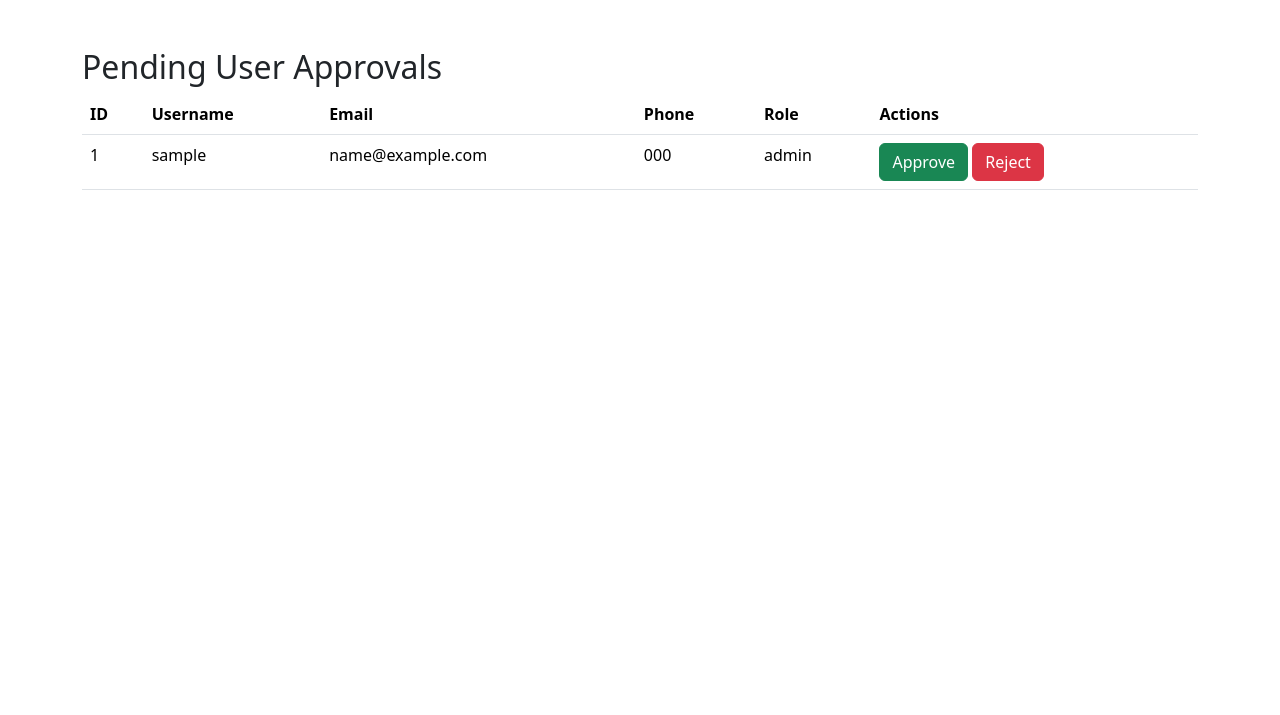
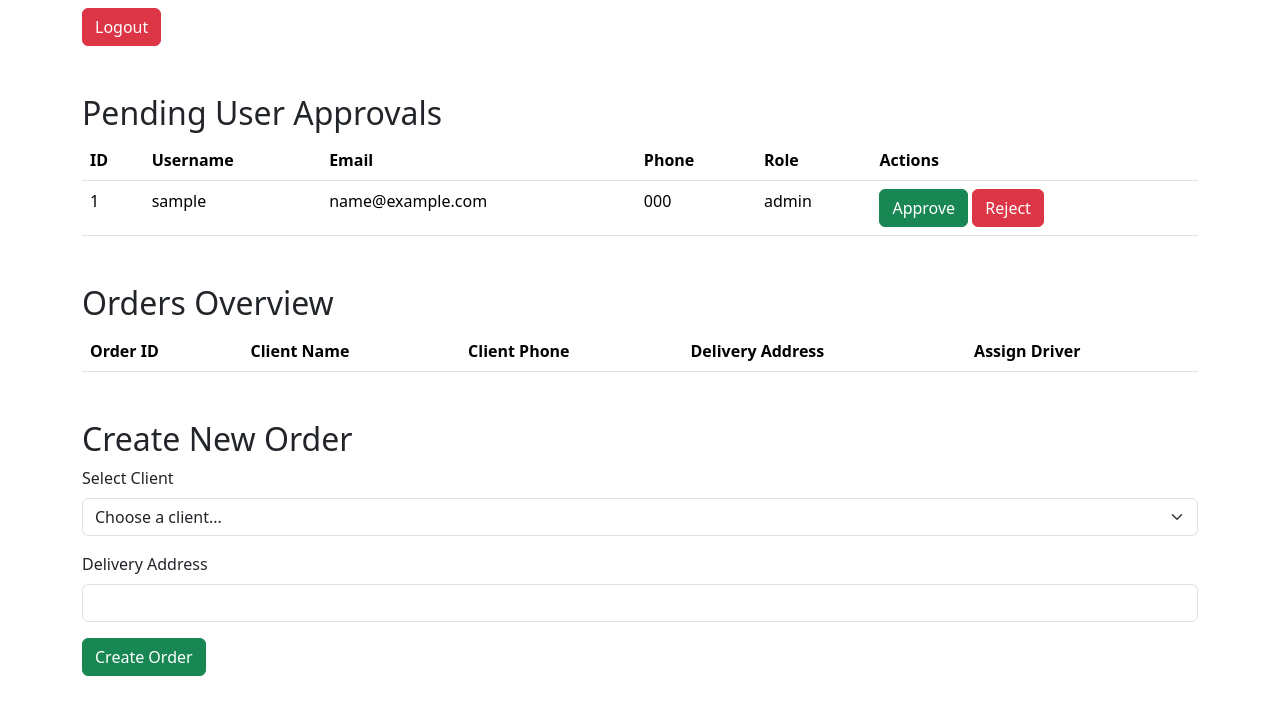
Before and after one commit to EnowellDani/Rindra-Fast-Delivery, a PHP site: page /admin_dashboard.php in a window 1280 px wide. Shown: the top 715 px of the page. Run offline with PHP 8.4, Linux system fonts and the light colour scheme; the visitor is signed in with stand-in values (Sample User, id 1); tables that the repository leaves empty or names only in its code hold one stand-in row (values such as "Sample post"); lists and menus that the app fills with data are empty.

Commit message:
modify, added, and improve file

```diff
--- a/admin_dashboard.php
+++ b/admin_dashboard.php
@@ -1,6 +1,8 @@
 <?php
 session_start();
 require 'database.php';  // Include database connection
+require 'order.php';     // Include the Order class
+require 'driver.php';    // Include the Driver class
 
 // Check if the user is logged in and is an admin
 if (!isset($_SESSION['user_id']) || $_SESSION['role'] !== 'admin') {
@@ -11,65 +13,66 @@
 // Fetch pending users
 $pending_users = $pdo->query("SELECT * FROM pending_users WHERE status = 'pending'")->fetchAll(PDO::FETCH_ASSOC);
 
+// Fetch all orders
+$orders = $pdo->query("SELECT orders.*, clients.name AS client_name, clients.phone AS client_phone
+                        FROM orders
+                        JOIN clients ON orders.client_id = clients.id
+                        WHERE orders.driver_id IS NULL")->fetchAll(PDO::FETCH_ASSOC); // Fetch orders without a driver
+
+// Fetch all drivers
+$drivers = $pdo->query("SELECT * FROM drivers")->fetchAll(PDO::FETCH_ASSOC);
+
 // Handle user approval or rejection
 if ($_SERVER['REQUEST_METHOD'] === 'POST' && isset($_POST['action'])) {
-    $user_id = $_POST['user_id'];
-    $action = $_POST['action']; // 'approve' or 'reject'
+    // Approve or reject logic (existing code)
+}
 
-    if ($action === 'approve') {
-        // Get the role of the user
-        $stmt = $pdo->prepare("SELECT role, email, username, phone, password FROM pending_users WHERE id = :user_id");
-        $stmt->execute([':user_id' => $user_id]);
-        $user = $stmt->fetch(PDO::FETCH_ASSOC);
+// Handle order assignment
+if ($_SERVER['REQUEST_METHOD'] === 'POST' && isset($_POST['order_action'])) {
+    $order_id = $_POST['order_id'];
+    $action = $_POST['order_action']; // 'assign' or 'decline'
 
-        $role = $user['role'];
+    if ($action === 'assign') {
+        $driver_id = $_POST['driver_id'];
+        // Assign the driver to the order
+        $stmt = $pdo->prepare("UPDATE orders SET driver_id = :driver_id, status = 'pending' WHERE id = :order_id");
+        $stmt->execute([':driver_id' => $driver_id, ':order_id' => $order_id]);
+        echo '<div class="alert alert-success">Driver assigned to order successfully!</div>';
+    } elseif ($action === 'decline') {
+        // Delete the order from the database
+        $stmt = $pdo->prepare("DELETE FROM orders WHERE id = :order_id");
+        $stmt->execute([':order_id' => $order_id]);
+        echo '<div class="alert alert-danger">Order declined successfully!</div>';
+    }
+}
 
-        // Check if the email already exists in the corresponding table
-        if ($role === 'client') {
-            $check_stmt = $pdo->prepare("SELECT email FROM clients WHERE email = :email");
+// Handle order creation
+if ($_SERVER['REQUEST_METHOD'] === 'POST' && isset($_POST['create_order'])) {
+    $client_id = $_POST['client_id'];
+    $address = $_POST['address'];
+
+    // Basic validation
+    if (!empty($client_id) && !empty($address)) {
+        // Check for existing orders with the same client and address
+        $stmt = $pdo->prepare("SELECT * FROM orders WHERE client_id = :client_id AND address = :address AND status = 'pending'");
+        $stmt->execute([':client_id' => $client_id, ':address' => $address]);
+        $existing_order = $stmt->fetch();
+
+        if ($existing_order) {
+            echo '<div class="alert alert-warning">An order with the same client and address already exists!</div>';
         } else {
-            $check_stmt = $pdo->prepare("SELECT email FROM users WHERE email = :email");  // Assuming drivers and admins go into 'users' table
-        }
-        $check_stmt->execute([':email' => $user['email']]);
-        $existingEmail = $check_stmt->fetchColumn();
-
-        if ($existingEmail) {
-            echo '<div class="alert alert-danger">Error: The email address is already registered.</div>';
-        } else {
-            // Insert into the appropriate table based on role
-            if ($role === 'client') {
-                // Insert into clients table
-                $stmt = $pdo->prepare("INSERT INTO clients (name, email, phone, password)
-                                        VALUES (:username, :email, :phone, :password)");
-            } else {
-                // Insert into users table for driver or admin
-                $stmt = $pdo->prepare("INSERT INTO users (username, email, phone, role, password)
-                                        VALUES (:username, :email, :phone, :role, :password)");
-            }
+            // Insert new order into the database
+            $stmt = $pdo->prepare("INSERT INTO orders (client_id, address, status) VALUES (:client_id, :address, 'pending')");
             $stmt->execute([
-                ':username' => $user['username'],
-                ':email' => $user['email'],
-                ':phone' => $user['phone'],
-                ':password' => $user['password'],
-                ':role' => $role
+                ':client_id' => $client_id,
+                ':address' => $address
             ]);
 
-            // Update the pending user to approved status
-            $stmt = $pdo->prepare("UPDATE pending_users SET status = 'approved' WHERE id = :user_id");
-            $stmt->execute([':user_id' => $user_id]);
-
-            echo '<div class="alert alert-success">User approved successfully!</div>';
+            echo '<div class="alert alert-success">Order created successfully!</div>';
         }
-    } elseif ($action === 'reject') {
-        // Update the user to denied status
-        $stmt = $pdo->prepare("UPDATE pending_users SET status = 'denied' WHERE id = :user_id");
-        $stmt->execute([':user_id' => $user_id]);
-
-        echo '<div class="alert alert-danger">User rejected successfully!</div>';
+    } else {
+        echo '<div class="alert alert-danger">Please fill in all fields.</div>';
     }
-
-    // Refresh pending users list
-    $pending_users = $pdo->query("SELECT * FROM pending_users WHERE status = 'pending'")->fetchAll(PDO::FETCH_ASSOC);
 }
 ?>
 
@@ -82,9 +85,13 @@
     <link href="https://cdn.jsdelivr.net/npm/bootstrap@5.3.3/dist/css/bootstrap.min.css" rel="stylesheet">
 </head>
 <body>
+<div class="container mt-2">
+    <form method="POST" action="logout.php">
+        <button type="submit" class="btn btn-danger">Logout</button>
+    </form>
+</div>
 <div class="container mt-5">
     <h2>Pending User Approvals</h2>
-
     <table class="table">
         <thead>
             <tr>
@@ -100,7 +107,7 @@
             <?php foreach ($pending_users as $user): ?>
                 <tr>
                     <td><?= htmlspecialchars($user['id']) ?></td>
-                    <td><?= htmlspecialchars($user['username']) ?></td>
+                    <td><?= htmlspecialchars($user['username'] ?? 'N/A') ?></td>
                     <td><?= htmlspecialchars($user['email']) ?></td>
                     <td><?= htmlspecialchars($user['phone']) ?></td>
                     <td><?= htmlspecialchars($user['role']) ?></td>
@@ -115,6 +122,64 @@
             <?php endforeach; ?>
         </tbody>
     </table>
+
+    <h2 class="mt-5">Orders Overview</h2>
+    <table class="table">
+        <thead>
+            <tr>
+                <th>Order ID</th>
+                <th>Client Name</th>
+                <th>Client Phone</th>
+                <th>Delivery Address</th>
+                <th>Assign Driver</th>
+            </tr>
+        </thead>
+        <tbody>
+            <?php foreach ($orders as $order): ?>
+                <tr>
+                    <td><?= htmlspecialchars($order['id']) ?></td>
+                    <td><?= htmlspecialchars($order['client_name']) ?></td>
+                    <td><?= htmlspecialchars($order['client_phone']) ?></td>
+                    <td><?= htmlspecialchars($order['address']) ?></td>
+                    <td>
+                        <form method="POST" action="admin_dashboard.php">
+                            <input type="hidden" name="order_id" value="<?= htmlspecialchars($order['id']) ?>">
+                            <select name="driver_id" class="form-select" required>
+                                <option value="">Select Driver</option>
+                                <?php foreach ($drivers as $driver): ?>
+                                    <option value="<?= htmlspecialchars($driver['id']) ?>">
+                                        <?= htmlspecialchars($driver['name']) ?>
+                                    </option>
+                                <?php endforeach; ?>
+                            </select>
+                            <button type="submit" name="order_action" value="assign" class="btn btn-primary mt-2">Assign</button>
+                        </form>
+                    </td>
+                </tr>
+            <?php endforeach; ?>
+        </tbody>
+    </table>
+
+    <h2 class="mt-5">Create New Order</h2>
+    <form method="POST" action="admin_dashboard.php">
+        <div class="mb-3">
+            <label for="client_id" class="form-label">Select Client</label>
+            <select name="client_id" class="form-select" required>
+                <option value="">Choose a client...</option>
+                <?php
+                // Fetch all clients for the order creation form
+                $clients = $pdo->query("SELECT id, name FROM clients")->fetchAll(PDO::FETCH_ASSOC);
+                foreach ($clients as $client): ?>
+                    <option value="<?= htmlspecialchars($client['id']); ?>"><?= htmlspecialchars($client['name']); ?></option>
+                <?php endforeach; ?>
+            </select>
+        </div>
+        <div class="mb-3">
+            <label for="address" class="form-label">Delivery Address</label>
+            <input type="text" class="form-control" id="address" name="address" required>
+        </div>
+        <button type="submit" name="create_order" class="btn btn-success">Create Order</button>
+    </form>
 </div>
 <script src="https://cdn.jsdelivr.net/npm/bootstrap@5.3.3/dist/js/bootstrap.bundle.min.js"></script>
 </body>
--- /dev/null
+++ b/logout.php
@@ -0,0 +1,6 @@
+<?php
+session_start();
+session_destroy();
+header('Location: index.php');
+exit;
+?>
```
Also changed, not shown: client.php (added, +28 -0 lines), client_dashboard.php (+9 -5 lines), driver_dashboard.php (+41 -42 lines), index.php (+15 -15 lines), sign_up.php (+43 -7 lines), user.php (added, +50 -0 lines).
